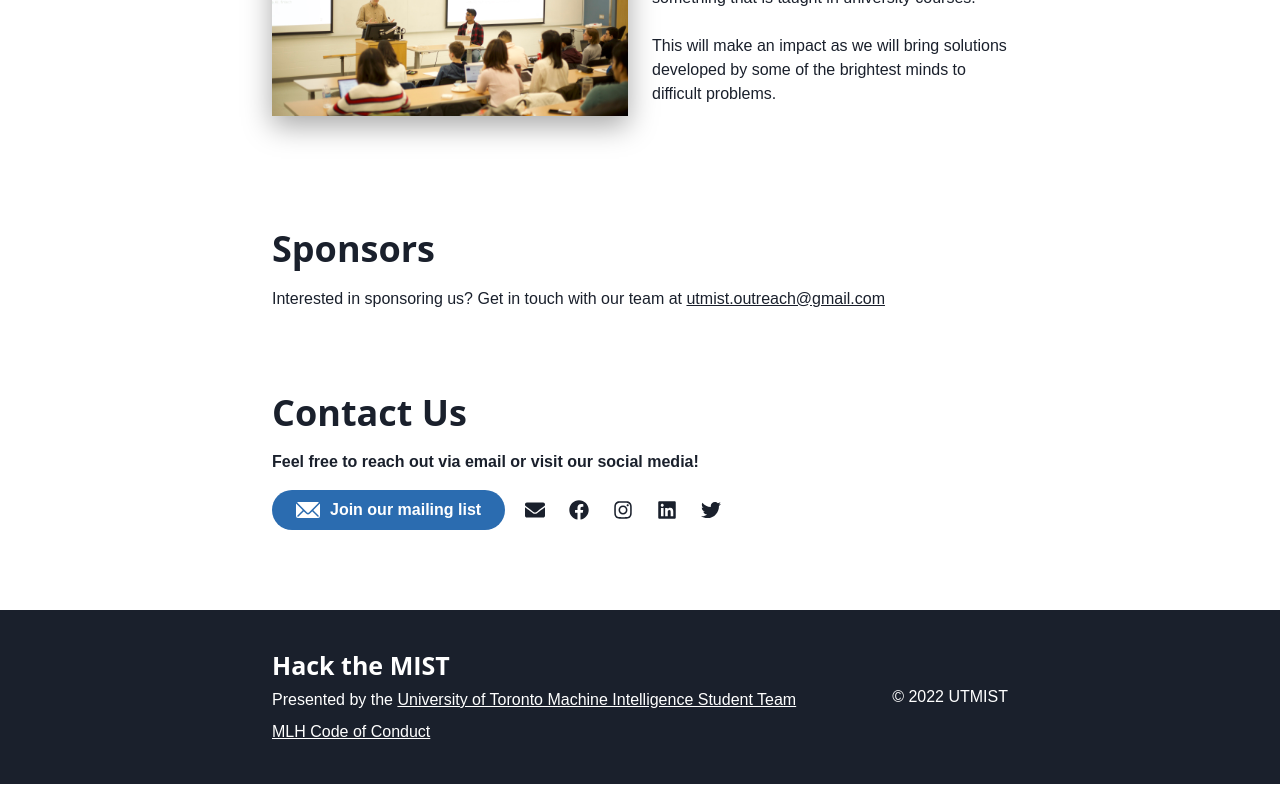
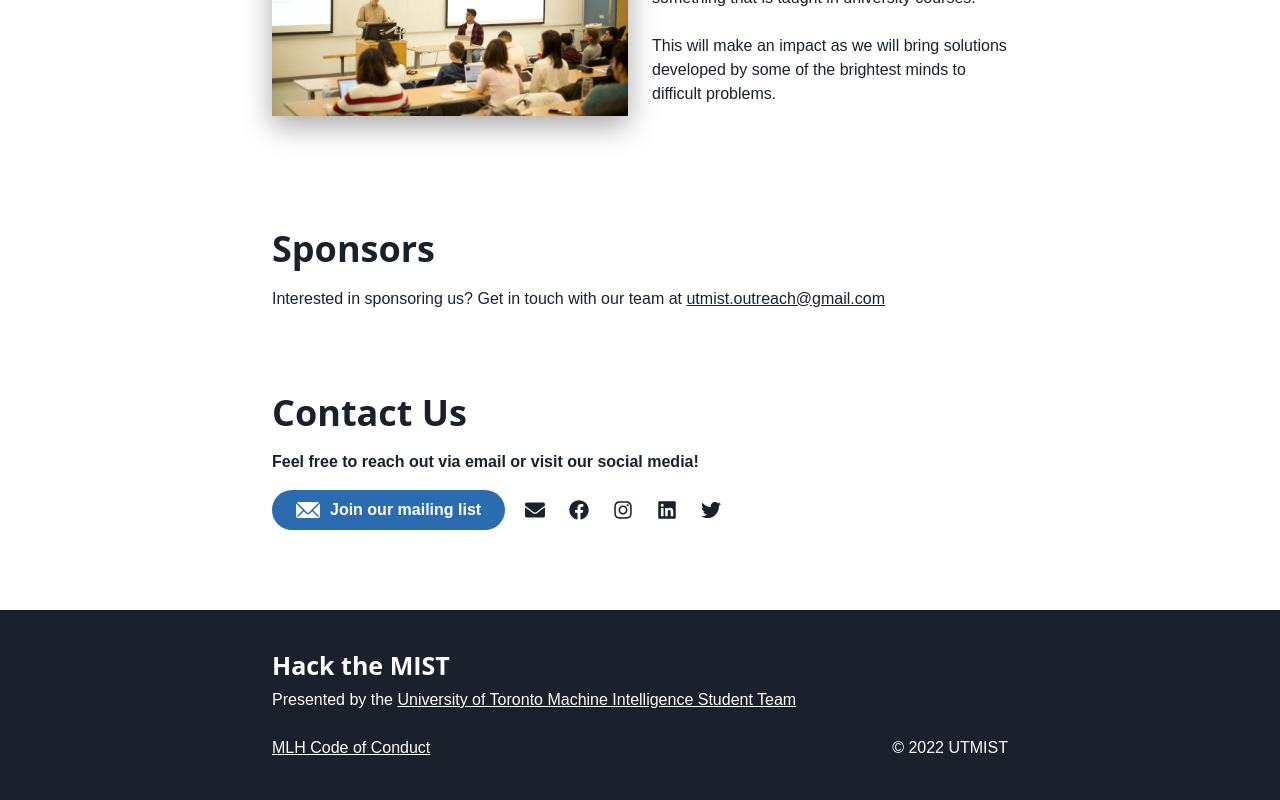
Before and after one commit to UTMIST/hackthemist, a React (Create React App) app: page / in a window 1280 px wide. Shown: the part 1460-2260 px from the top of the page. Built offline with nearby package versions, Linux system fonts and the light colour scheme.

Commit message:
Changed layout and spacing within footer

```diff
--- a/src/sections/Footer.tsx
+++ b/src/sections/Footer.tsx
@@ -19,7 +19,6 @@ const Footer = () => {
             color={useColorModeValue('white', 'gray.800')}
         >
             <Container maxW={'3xl'} py={10}>
-                <Flex>
                 <VStack alignItems={'left'} pb={{ base: 10, sm: 0 }}>
                     <Link href="#" _hover={{ color: 'blue.600' }} transition={'0.25s'}>
                         <Heading fontSize={25}>Hack the MIST</Heading>
@@ -36,6 +35,8 @@ const Footer = () => {
                             University of Toronto Machine Intelligence Student Team
                         </Link>
                     </Text>
+                </VStack>
+                <Flex mt={{ base: 0, sm: 6 }}>
                     <Link
                         href="https://static.mlh.io/docs/mlh-code-of-conduct.pdf"
                         textDecor={'underline'}
@@ -45,7 +46,6 @@ const Footer = () => {
                     >
                         MLH Code of Conduct
                     </Link>
-                    </VStack>
 
                     <Spacer />
 
```
Lines whose indentation alone changed are shown as unchanged.
